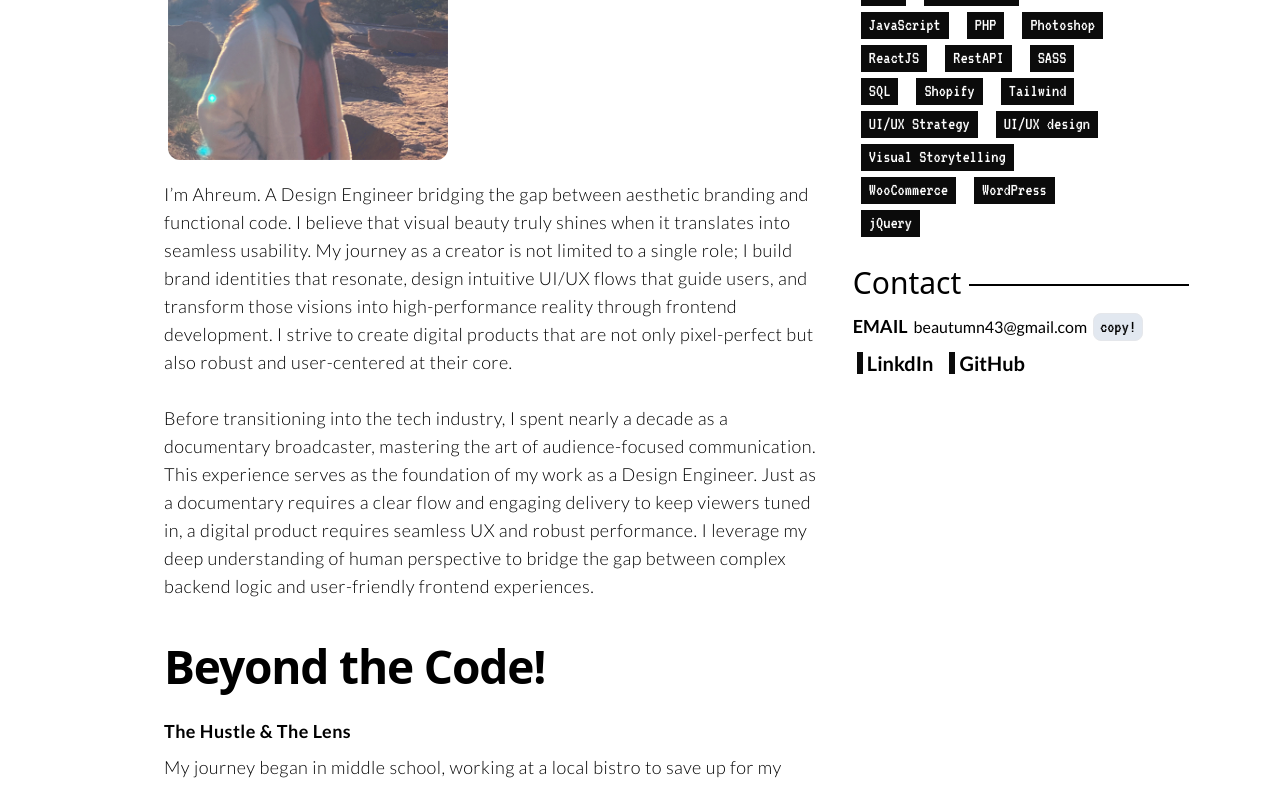
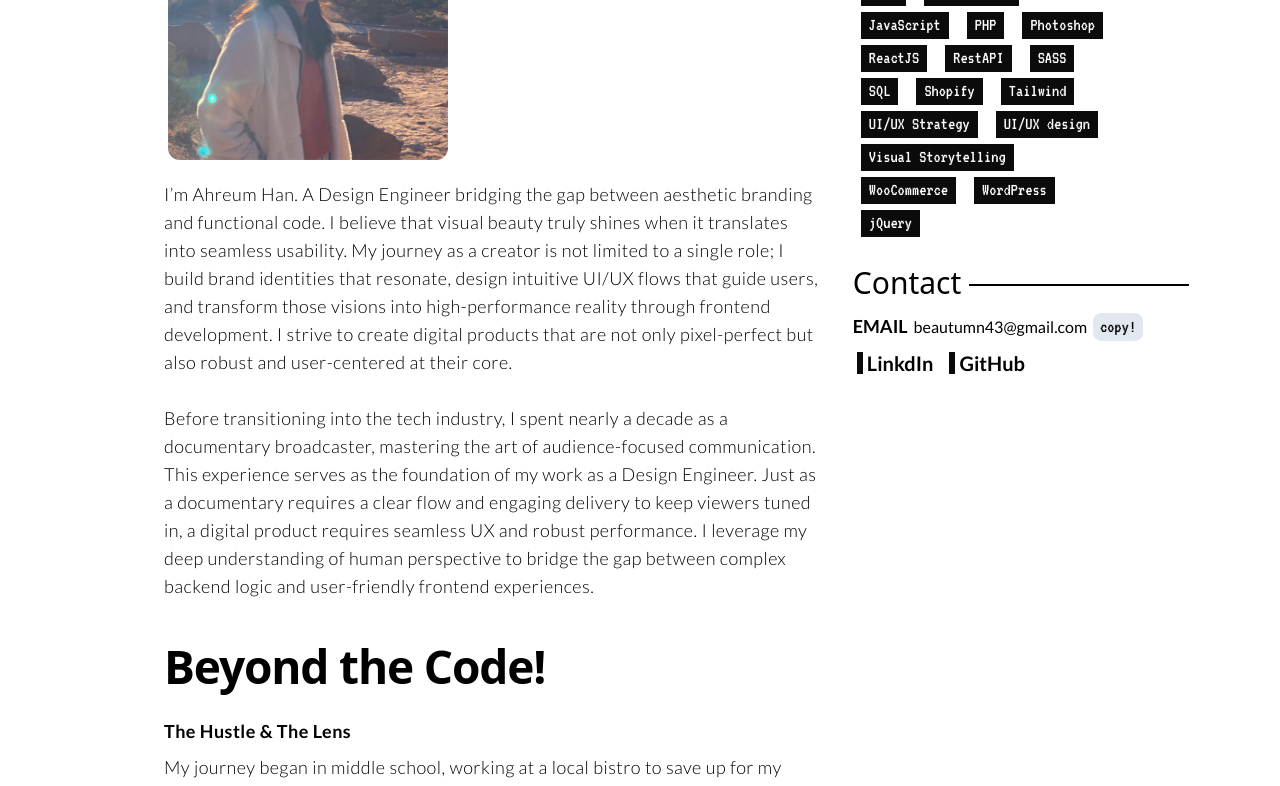
Before and after one commit to autumn-ahreum/portfolio-v1, a React (Vite) app: page /about in a window 1280 px wide. Shown: the part 497-1283 px from the top of the page. Built offline with nearby package versions, Linux system fonts and the light colour scheme; a web font is replaced by a local one; what tailwind-hamburgers would draw is missing.

Commit message:
add the last name on the content

```diff
--- a/src/pages/AboutPage.jsx
+++ b/src/pages/AboutPage.jsx
@@ -103,7 +103,7 @@ const AboutPage = () => {
             src="/images/ah.png"
             alt="Ahreum Image"
           />
-          <p className='font-lato font-light tracking-wide text-[15px] leading-6 sm:text-[18px] sm:leading-7 mt-4'>I’m Ahreum. A Design Engineer bridging the gap between aesthetic branding and functional code. I believe that visual beauty truly shines when it translates into seamless usability. My journey as a creator is not limited to a single role; I build brand identities that resonate, design intuitive UI/UX flows that guide users, and transform those visions into high-performance reality through frontend development. I strive to create digital products that are not only pixel-perfect but also robust and user-centered at their core.<br /><br />Before transitioning into the tech industry, I spent nearly a decade as a documentary broadcaster, mastering the art of audience-focused communication. This experience serves as the foundation of my work as a Design Engineer. Just as a documentary requires a clear flow and engaging delivery to keep viewers tuned in, a digital product requires seamless UX and robust performance. I leverage my deep understanding of human perspective to bridge the gap between complex backend logic and user-friendly frontend experiences.</p>
+          <p className='font-lato font-light tracking-wide text-[15px] leading-6 sm:text-[18px] sm:leading-7 mt-4'>I’m Ahreum Han. A Design Engineer bridging the gap between aesthetic branding and functional code. I believe that visual beauty truly shines when it translates into seamless usability. My journey as a creator is not limited to a single role; I build brand identities that resonate, design intuitive UI/UX flows that guide users, and transform those visions into high-performance reality through frontend development. I strive to create digital products that are not only pixel-perfect but also robust and user-centered at their core.<br /><br />Before transitioning into the tech industry, I spent nearly a decade as a documentary broadcaster, mastering the art of audience-focused communication. This experience serves as the foundation of my work as a Design Engineer. Just as a documentary requires a clear flow and engaging delivery to keep viewers tuned in, a digital product requires seamless UX and robust performance. I leverage my deep understanding of human perspective to bridge the gap between complex backend logic and user-friendly frontend experiences.</p>
         </div>
         <aside className='right-section max-w-[400px] md:w-[30%] px-4 md:float-right '>
           <div className='stack-section '>
```
